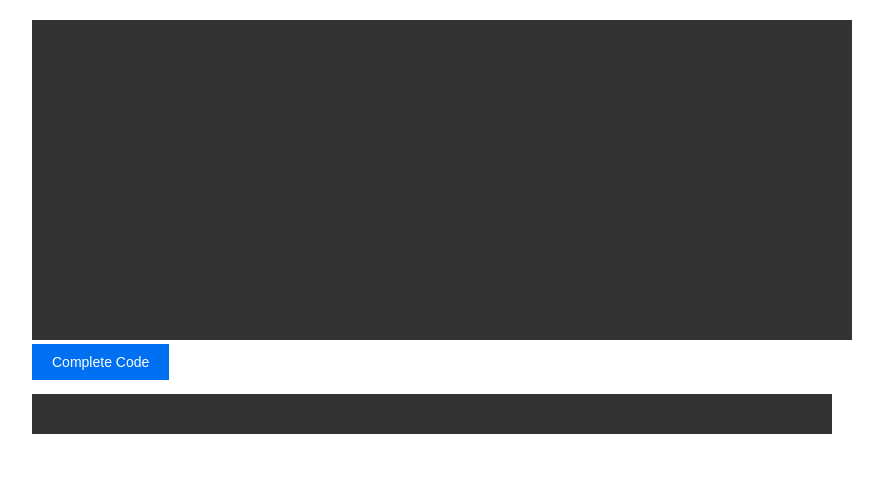
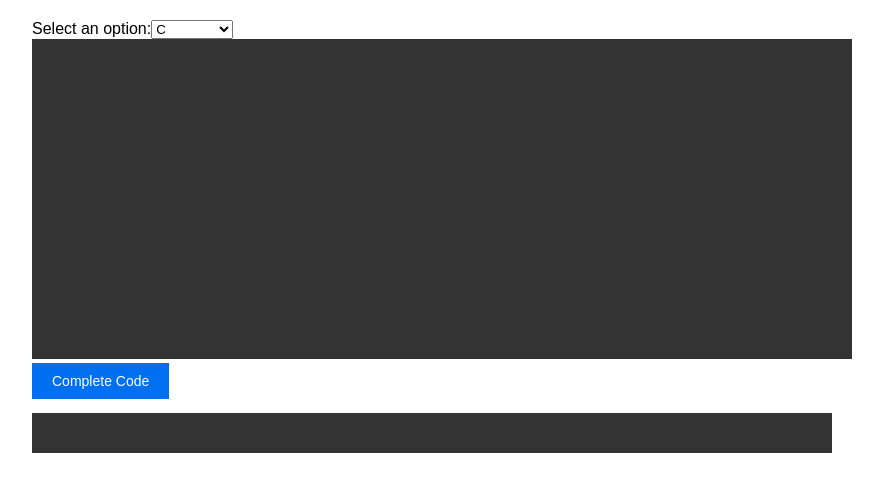
Before and after one commit to shamsu07/priv-ai-code-completion, a React (Create React App) app: page / in a window 1280 px wide. Shown: the top 492 px of the page, without its empty margins (208-1091 px from the left). Built offline with nearby package versions, Linux system fonts and the light colour scheme.

Commit message:
added dropdown

```diff
--- a/src/App.js
+++ b/src/App.js
@@ -6,10 +6,17 @@ function App() {
   const [code, setCode] = useState("");
   const [completedCode, setCompletedCode] = useState("");
 
+  const options = ["C", "C++", "Java", "Javascript", "Python"];
+  const [selected, setSelected] = useState(options[0]);
+
+  const handleChange = (event) => {
+    setSelected(event.target.value);
+  };
+
   const { Configuration, OpenAIApi } = require("openai");
 
   const configuration = new Configuration({
-    apiKey: "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",
+    apiKey: "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",
   });
   const openai = new OpenAIApi(configuration);
 
@@ -18,7 +25,7 @@ function App() {
     try {
       const response = await openai.createCompletion({
         model: "text-davinci-002",
-        prompt: `Javascript Code for ${code}`,
+        prompt: `${selected} Code for ${code}`,
         max_tokens: 2048,
         temperature: 0.7,
       });
@@ -31,6 +38,14 @@ function App() {
   };
   return (
     <div className="container">
+      <label htmlFor="select">Select an option:</label>
+      <select id="select" value={selected} onChange={handleChange}>
+        {options.map((option) => (
+          <option key={option} value={option}>
+            {option}
+          </option>
+        ))}
+      </select>
       <form onSubmit={handleSubmit}>
         <textarea
           className="text-editor"
```
